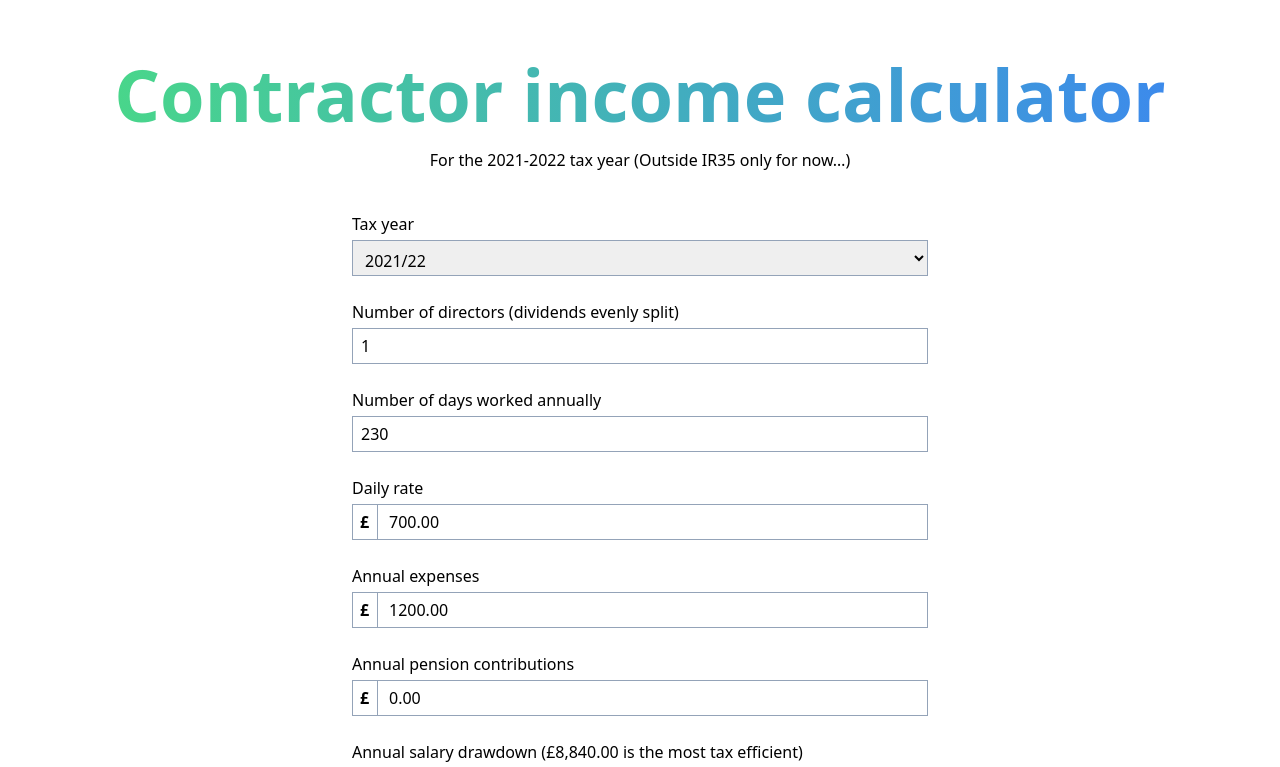
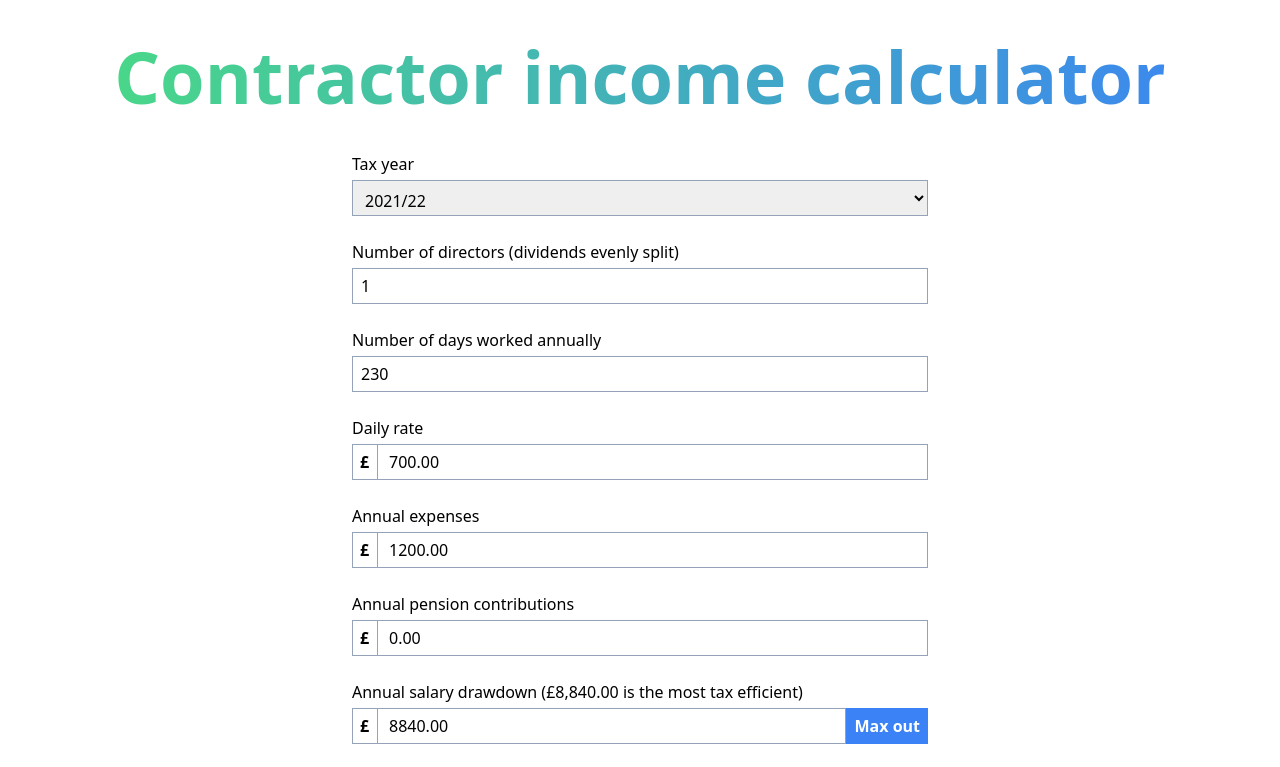
Before and after one commit to rbrtsmith/contractor-calculator, a Next.js app: page / in a window 1280 px wide. Shown: the top 767 px of the page. Built offline with nearby package versions, Linux system fonts and the light colour scheme.

Commit message:
fix padding

```diff
--- a/constants.ts
+++ b/constants.ts
@@ -1,18 +1,3 @@
-export const MAX_TAX_EFFICIENT_SALARY_PENCE = 8840 * 100;
-
-export const CORPORATION_TAX_PERCENTAGE = 19;
-
-export const BASIC_DIVIDEND_TAX_RATE_PERCENTAGE = 7.5;
-export const HIGHER_DIVIDEND_TAX_RATE_PERCENTAGE = 32.5;
-export const ADDITIONAL_DIVIDEND_TAX_RATE_PERCENTAGE = 38.1;
-
-export const DIVIDEND_TAX_FREE_ALLOWANCE_PENCE = 2000 * 100;
-export const HIGHER_DIVIDEND_TAX_THRESHOLD_PENCE = 37700 * 100;
-export const ADDITIONAL_DIVIDEND_TAX_THRESHOLD_PENCE = 150000 * 100;
-
-export const TAX_FREE_PERSONAL_ALLOWANCE_PENCE = 12570 * 100;
-export const MAXIMUM_FULL_PERSONAL_ALLOWANCE_THRESHOLD_PENCE = 100000 * 100;
-
 export type Taxes = {
   MAX_TAX_EFFICIENT_SALARY_PENCE: number;
   CORPORATION_TAX_PERCENTAGE: number;
@@ -42,7 +27,6 @@ export const TAXES: { [key: string]: Taxes } = {
     MAXIMUM_FULL_PERSONAL_ALLOWANCE_THRESHOLD_PENCE: 100000 * 100,
   },
   "2022/23": {
-    // NEED TO ADD IN new values…
     MAX_TAX_EFFICIENT_SALARY_PENCE: 8840 * 100,
     CORPORATION_TAX_PERCENTAGE: 19,
     BASIC_DIVIDEND_TAX_RATE_PERCENTAGE: 8.75,
--- a/hooks/useCalculate.ts
+++ b/hooks/useCalculate.ts
@@ -1,9 +1,5 @@
 import { convertToPence, getDividendTaxes } from "../utils";
-import {
-  CORPORATION_TAX_PERCENTAGE,
-  DIVIDEND_TAX_FREE_ALLOWANCE_PENCE,
-  Taxes,
-} from "../constants";
+import { Taxes } from "../constants";
 
 type Inputs = {
   numberOfDaysWorked: string;
@@ -20,13 +16,15 @@ const getCorportationTaxDue = ({
   totalRevenue,
   totalExpenses,
   totalSalaryDrawdown,
+  taxes,
 }: {
   totalRevenue: number;
   totalExpenses: number;
   totalSalaryDrawdown: number;
+  taxes: Taxes;
 }) => {
   const amountTaxable = totalRevenue - totalSalaryDrawdown - totalExpenses;
-  return amountTaxable * (CORPORATION_TAX_PERCENTAGE / 100);
+  return amountTaxable * (taxes.CORPORATION_TAX_PERCENTAGE / 100);
 };
 
 const getMaximumAllowableDividendDrawdown = ({
@@ -72,6 +70,7 @@ const compute = ({
     totalRevenue,
     totalExpenses,
     totalSalaryDrawdown,
+    taxes,
   });
 
   const maximumAllowableDividendDrawdown = getMaximumAllowableDividendDrawdown({
@@ -83,7 +82,7 @@ const compute = ({
   });
 
   const totalTaxableIncome =
-    salaryDrawdown + dividendDrawdown - DIVIDEND_TAX_FREE_ALLOWANCE_PENCE;
+    salaryDrawdown + dividendDrawdown - taxes.DIVIDEND_TAX_FREE_ALLOWANCE_PENCE;
 
   const dividendTaxBreakdown = getDividendTaxes({
     dividendDrawdown,
--- a/pages/index.tsx
+++ b/pages/index.tsx
@@ -62,11 +62,10 @@ const Home = () => {
 
   return (
     <main>
-      <div className="flex flex-col justify-center text-center pt-10">
-        <h1 className="text-[72px] bg-clip-text text-transparent bg-gradient-to-r from-green-400 to-blue-500 font-extrabold">
+      <div className="flex flex-col justify-center text-center pt-10 px-4">
+        <h1 className="leading-none text-[72px] bg-clip-text text-transparent bg-gradient-to-r from-green-400 to-blue-500 font-extrabold">
           Contractor income calculator
         </h1>
-        <p>For the 2021-2022 tax year (Outside IR35 only for now…)</p>
         <div className="w-full pt-10 max-w-xl text-left mx-auto">
           <SelectInput
             label="Tax year"
@@ -252,7 +251,8 @@ const Home = () => {
               <strong>
                 Tax to pay on salary
                 {Number(numberOfDirectors) > 1 ? " per director:" : ":"}
-              </strong>
+              </strong>{" "}
+              £0.00
             </li>
             <li className="mb-2">
               {Number(numberOfDirectors) > 1 ? (
--- a/styles/globals.css
+++ b/styles/globals.css
@@ -393,6 +393,9 @@ Ensure the default browser behavior of the `hidden` attribute.
 .mb-6 {
   margin-bottom: 1.5rem;
 }
+.mb-4 {
+  margin-bottom: 1rem;
+}
 .block {
   display: block;
 }
@@ -455,6 +458,10 @@ Ensure the default browser behavior of the `hidden` attribute.
   padding-left: 0.5rem;
   padding-right: 0.5rem;
 }
+.px-4 {
+  padding-left: 1rem;
+  padding-right: 1rem;
+}
 .pt-10 {
   padding-top: 2.5rem;
 }
@@ -475,6 +482,9 @@ Ensure the default browser behavior of the `hidden` attribute.
 }
 .font-bold {
   font-weight: 700;
+}
+.leading-none {
+  line-height: 1;
 }
 .text-transparent {
   color: transparent;
```
Also changed, not shown: 1 other file (tests, documents, lock files or other folders).
